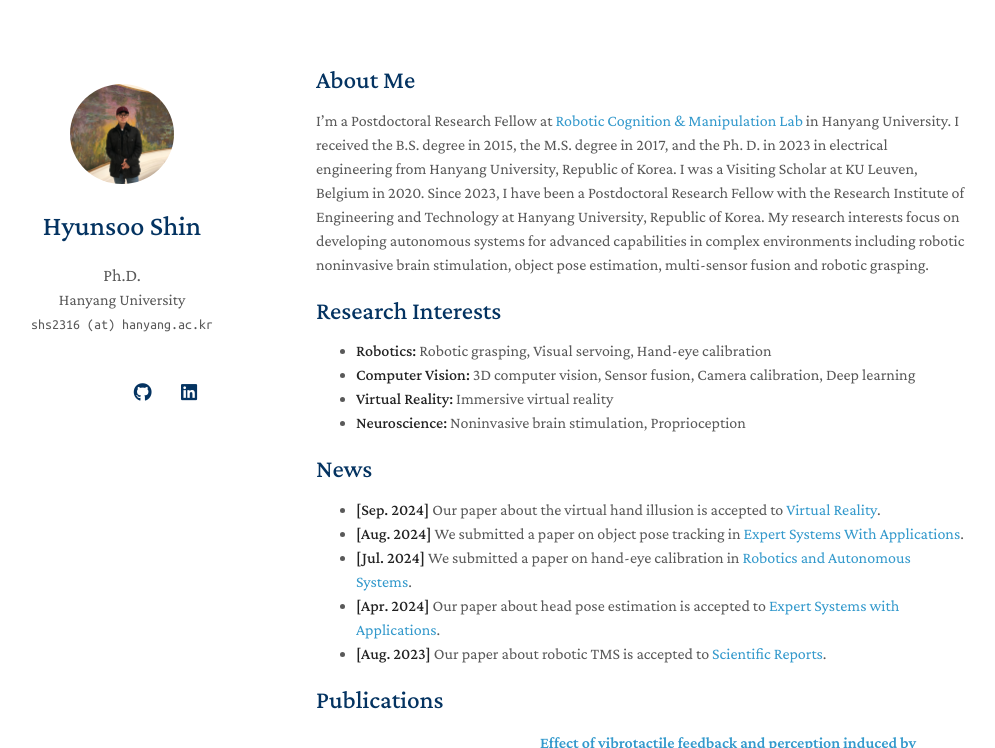
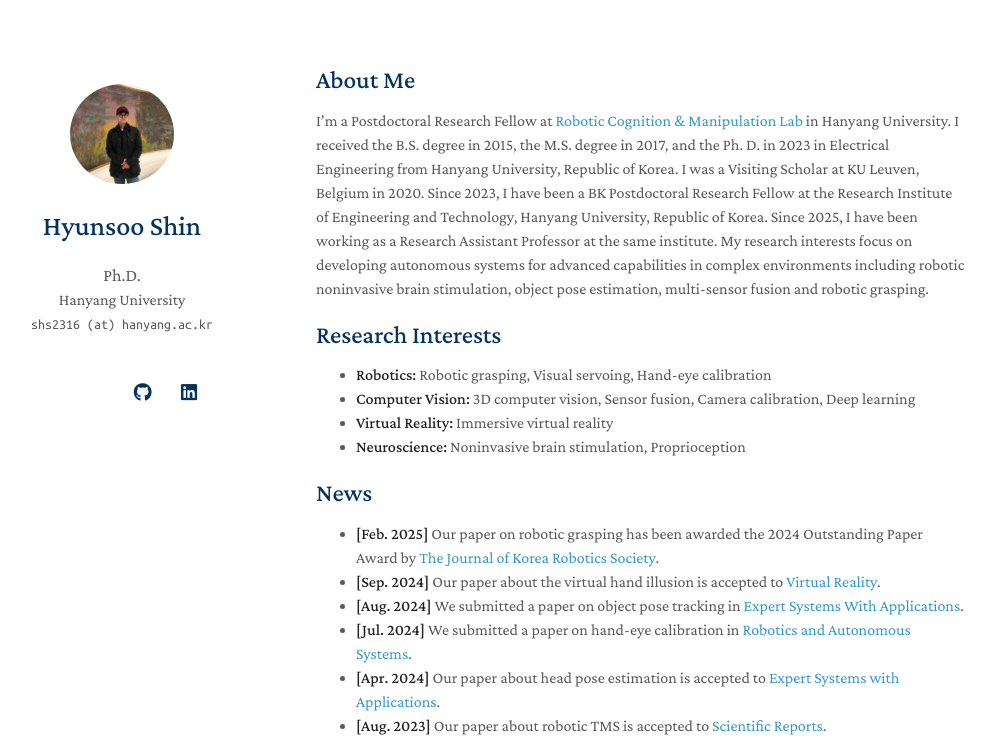
Before and after one commit to shs-vision/shs-vision.github.io, a Jekyll site: the page built from index.md, in a window 1280 px wide and 900 px high, cut to the strip 0-748 px from the top of the window. Shown: the whole strip, without its empty margins (154-1149 px from the left). Built offline with Jekyll 4.4.1, drawn with Linux system fonts in a browser that asks for light colours; a style sheet for code colours, icons or effects is not loaded; our own code applies the rules of GitHub Pages for plain Markdown files; some of the changed text lies outside the part shown.

Commit message:
Update index.md

```diff
--- a/index.md
+++ b/index.md
@@ -5,9 +5,10 @@ layout: homepage
 ## About Me
 
 I'm a Postdoctoral Research Fellow at [Robotic Cognition & Manipulation Lab](https://rilab.hanyang.ac.kr) in Hanyang University.
-I received the B.S. degree in 2015, the M.S. degree in 2017, and the Ph. D. in 2023 in electrical engineering from Hanyang University, Republic of Korea.
+I received the B.S. degree in 2015, the M.S. degree in 2017, and the Ph. D. in 2023 in Electrical Engineering from Hanyang University, Republic of Korea.
 I was a Visiting Scholar at KU Leuven, Belgium in 2020.
-Since 2023, I have been a Postdoctoral Research Fellow with the Research Institute of Engineering and Technology at Hanyang University, Republic of Korea.
+Since 2023, I have been a BK Postdoctoral Research Fellow at the Research Institute of Engineering and Technology, Hanyang University, Republic of Korea.
+Since 2025, I have been working as a Research Assistant Professor at the same institute.
 My research interests focus on developing autonomous systems for advanced capabilities in complex environments including robotic noninvasive brain stimulation, object pose estimation, multi-sensor fusion and robotic grasping.
 
 ## Research Interests
@@ -19,6 +20,7 @@ My research interests focus on developing autonomous systems for advanced capabi
 
 ## News
 
+- **[Feb. 2025]** Our paper on robotic grasping has been awarded the 2024 Outstanding Paper Award by [The Journal of Korea Robotics Society](https://jkros.org).
 - **[Sep. 2024]** Our paper about the virtual hand illusion is accepted to [Virtual Reality](https://link.springer.com/journal/10055).
 - **[Aug. 2024]** We submitted a paper on object pose tracking in [Expert Systems With Applications](https://www.sciencedirect.com/journal/expert-systems-with-applications).
 - **[Jul. 2024]** We submitted a paper on hand-eye calibration in [Robotics and Autonomous Systems](https://www.sciencedirect.com/journal/robotics-and-autonomous-systems).
@@ -28,8 +30,15 @@ My research interests focus on developing autonomous systems for advanced capabi
 {% include_relative _includes/publications.md %}
 
 ## Lectures
+
+Research Assistant Professor, Hanyang University
+(May 2025 ~ )
+
 Adjunct Lecturer, Hanyang University
-(May 2024 ~ )
+(May 2024 ~ Feb 2025)
+
+### 2025 Spring
+- ROB4009 Robot Programming ([link](https://github.com/normajeane-m/ROB4009))
 
 ### 2024 Fall
 - ROB4009 Robot Programming ([link](https://github.com/normajeane-m/ROB4009))
```
